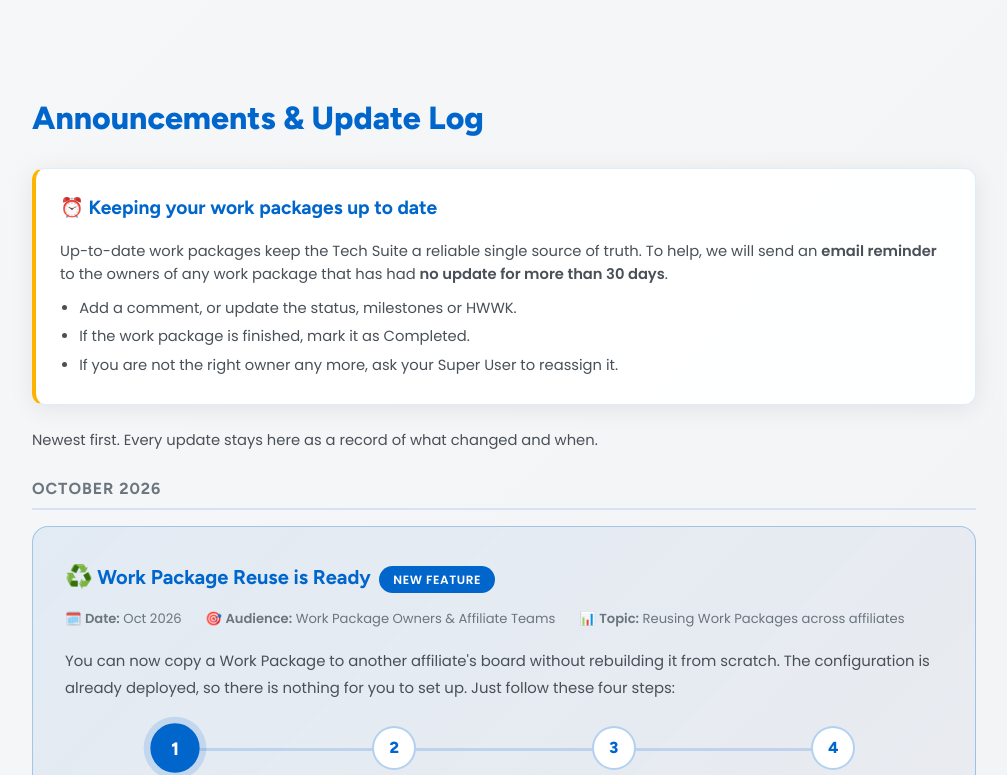
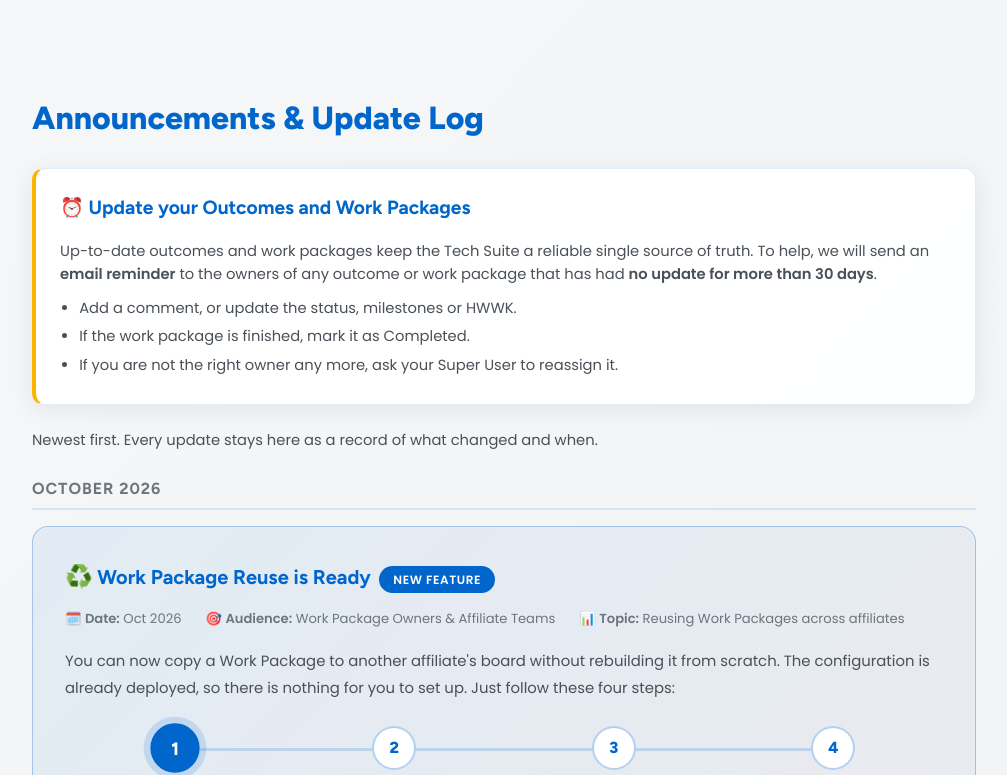
Before and after one commit to GuillermoParra17/WBOTS, a plain HTML site: page index.html in a window 1280 px wide. Shown: the part 1155-1930 px from the top of the page, without its empty margins (256-1263 px from the left). Drawn offline with Linux system fonts and the light colour scheme.

Commit message:
Revise reminders for updating Outcomes and Work Packages
Updated the messaging to specify Outcomes and Work Packages in reminders.

```diff
--- a/index.html
+++ b/index.html
@@ -327,7 +327,7 @@ footer{margin-left:240px;background:rgba(255,255,255,.95);padding:2rem 3rem;text
 
 <aside class="whatsnew" aria-label="Latest update">
   <span class="wn-badge">New</span>
-  <span class="wn-text"><time datetime="2026-11">Nov 2026</time> · <strong>Please update your work packages</strong> — owners of work packages with no update in more than 30 days will receive an email reminder.</span>
+  <span class="wn-text"><time datetime="2026-11">Nov 2026</time> · <strong>Please update your Outcomes and Work Packages</strong> — owners of items with no update in more than 30 days will receive an email reminder.</span>
   <a href="#keep-updated">Learn more →</a>
 </aside>
 
@@ -361,8 +361,8 @@ footer{margin-left:240px;background:rgba(255,255,255,.95);padding:2rem 3rem;text
 <section class="block" id="announcements">
   <h2>Announcements &amp; Update Log</h2>
   <div class="card static keepup" id="keep-updated">
-    <h4><span aria-hidden="true">⏰</span> Keeping your work packages up to date</h4>
-    <p style="color:var(--muted);font-size:.92rem">Up-to-date work packages keep the Tech Suite a reliable single source of truth. To help, we will send an <strong>email reminder</strong> to the owners of any work package that has had <strong>no update for more than 30 days</strong>.</p>
+    <h4><span aria-hidden="true">⏰</span> Update your Outcomes and Work Packages</h4>
+    <p style="color:var(--muted);font-size:.92rem">Up-to-date outcomes and work packages keep the Tech Suite a reliable single source of truth. To help, we will send an <strong>email reminder</strong> to the owners of any outcome or work package that has had <strong>no update for more than 30 days</strong>.</p>
     <ul>
       <li>Add a comment, or update the status, milestones or HWWK.</li>
       <li>If the work package is finished, mark it as Completed.</li>
```
